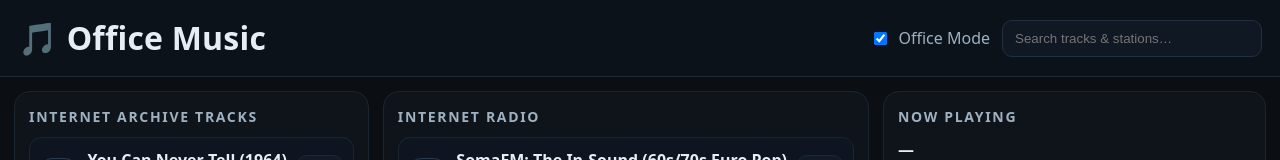
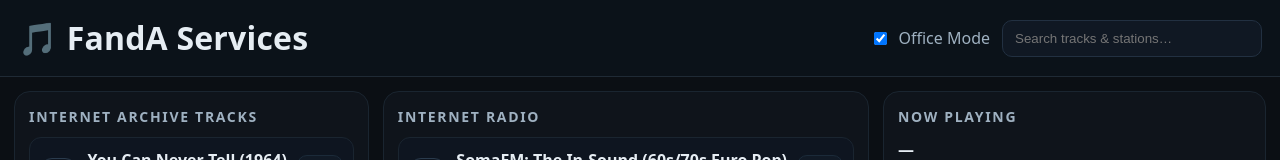
Before and after one commit to jromero88/jromero88.github.io, a plain HTML site: page index.html in a window 1280 px wide. Shown: the top 160 px of the page. Drawn offline with Linux system fonts and the light colour scheme.

Commit message:
Update index.html

```diff
--- a/index.html
+++ b/index.html
@@ -9,7 +9,7 @@
 </head>
 <body>
   <header class="topbar">
-    <h1>🎵 Office Music</h1>
+    <h1>🎵 FandA Services</h1>
     <div class="controls">
       <label class="toggle">
         <input id="officeMode" type="checkbox" checked />
```
